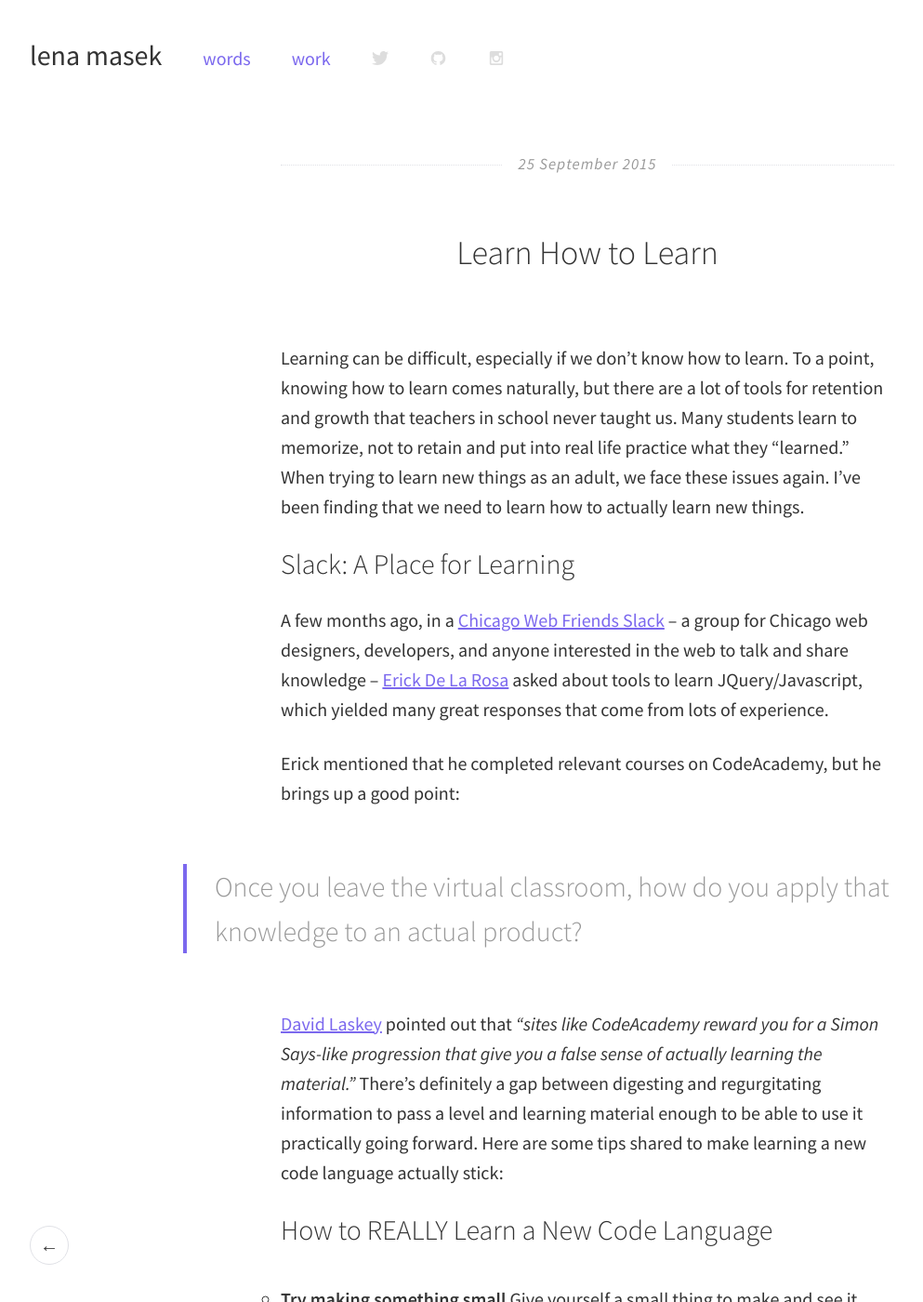
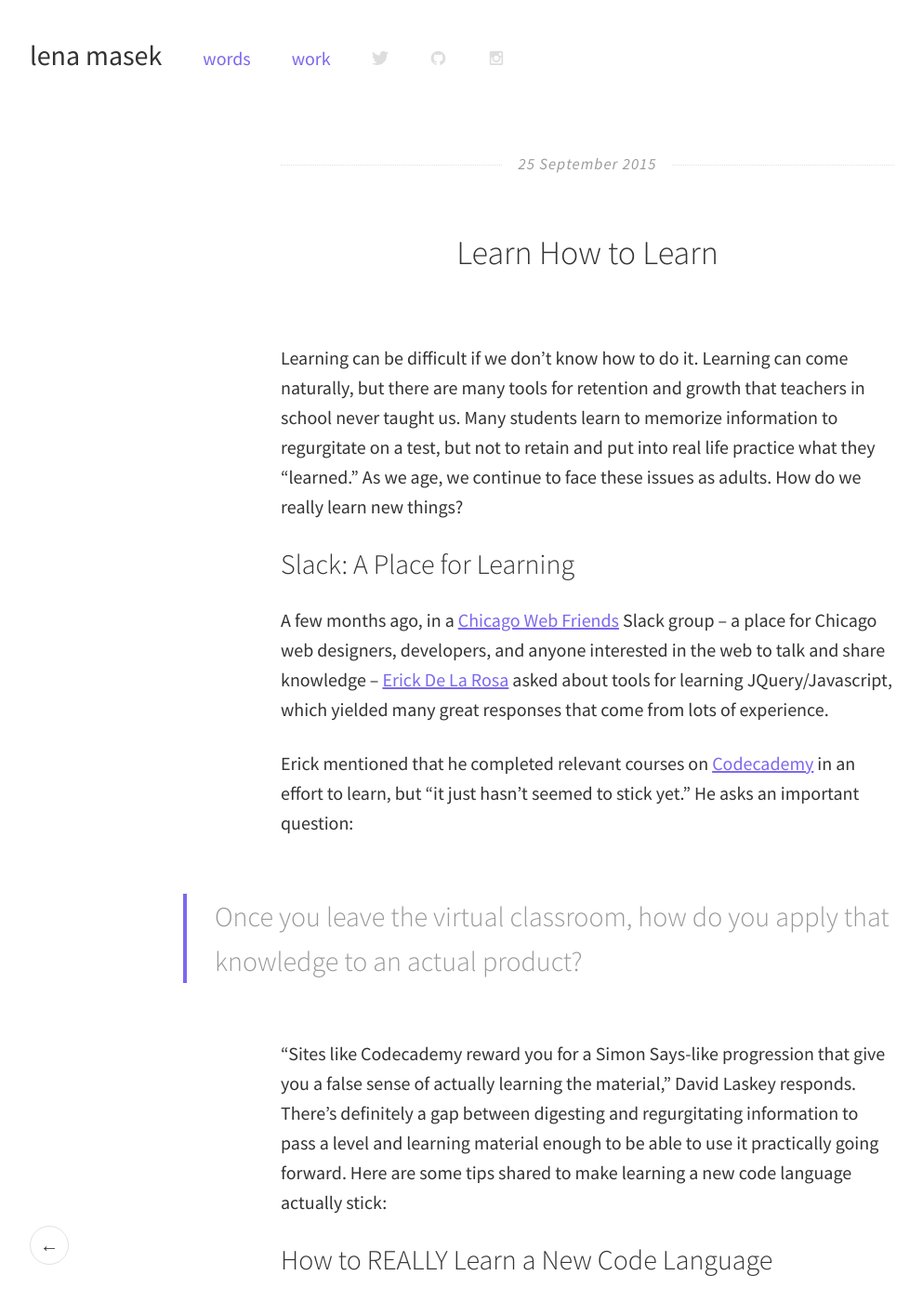
Before and after one commit to lenamasek/lenamasek.github.io, a Jekyll site: the page built from _posts/2015-09-25-how-to-learn.markdown, in a window 1280 px wide and 1400 px high. Shown: the whole window at 93% size, without its empty margins (8-1001 px from the left). Built offline with Jekyll 4.4.1, drawn with Linux system fonts in a browser that asks for light colours; some of the changed text lies outside the part shown.

Commit message:
how 2 learn

```diff
--- a/_posts/2015-09-25-how-to-learn.markdown
+++ b/_posts/2015-09-25-how-to-learn.markdown
@@ -5,16 +5,16 @@ date:   2015-09-25
 category: blog
 ---
 
-Learning can be difficult, especially if we don't know how to learn. To a point, knowing how to learn comes naturally, but there are a lot of tools for retention and growth that teachers in school never taught us. Many students learn to memorize, not to retain and put into real life practice what they "learned." When trying to learn new things as an adult, we face these issues again. I've been finding that we need to learn how to actually learn new things.
+Learning can be difficult if we don't know how to do it. Learning can come naturally, but there are many tools for retention and growth that teachers in school never taught us. Many students learn to memorize information to regurgitate on a test, but not to retain and put into real life practice what they "learned." As we age, we continue to face these issues as adults. How do we really learn new things?
 
 ### Slack: A Place for Learning
-A few months ago, in a [Chicago Web Friends Slack](http://chicagofriends.website) – a group for Chicago web designers, developers, and anyone interested in the web to talk and share knowledge – [Erick De La Rosa](http://twitter.com/eeedlr) asked about tools to learn JQuery/Javascript, which yielded many great responses that come from lots of experience.
+A few months ago, in a [Chicago Web Friends](http://chicagofriends.website) Slack group – a place for Chicago web designers, developers, and anyone interested in the web to talk and share knowledge – [Erick De La Rosa](http://twitter.com/eeedlr) asked about tools for learning JQuery/Javascript, which yielded many great responses that come from lots of experience.
 
-Erick mentioned that he completed relevant courses on CodeAcademy, but he brings up a good point:
+Erick mentioned that he completed relevant courses on [Codecademy](http://codecademy.com) in an effort to learn, but "it just hasn't seemed to stick yet." He asks an important question:
 
 > Once you leave the virtual classroom, how do you apply that knowledge to an actual product?
 
-[David Laskey](http://twitter.com/david_laskey) pointed out that *"sites like CodeAcademy reward you for a Simon Says-like progression that give you a false sense of actually learning the material."* There’s definitely a gap between digesting and regurgitating information to pass a level and learning material enough to be able to use it practically going forward. Here are some tips shared to make learning a new code language actually stick:
+ "Sites like Codecademy reward you for a Simon Says-like progression that give you a false sense of actually learning the material," David Laskey responds. There’s definitely a gap between digesting and regurgitating information to pass a level and learning material enough to be able to use it practically going forward. Here are some tips shared to make learning a new code language actually stick:
 
 
 ### How to REALLY Learn a New Code Language
```
Also changed, not shown: other parts of _posts/2015-09-25-how-to-learn.markdown (+1 -0 lines).
